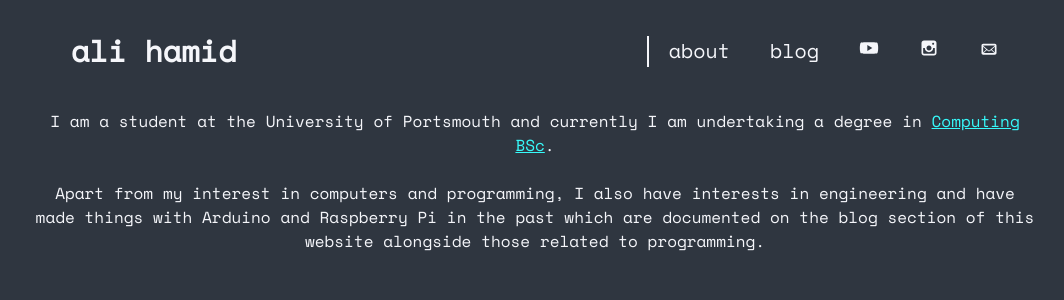
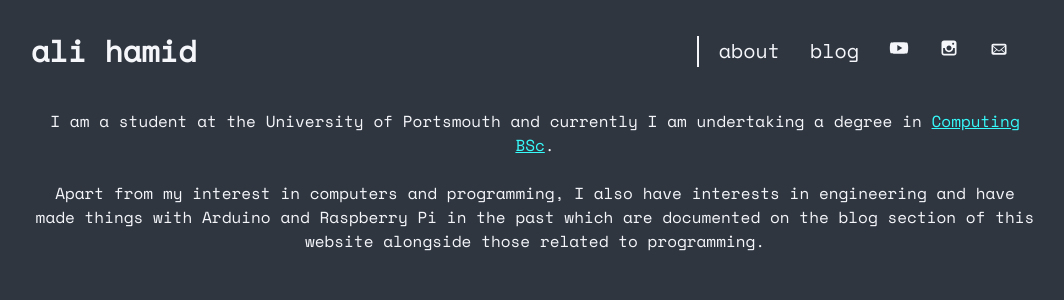
Before and after one commit to al651/alham.co, a React (Create React App) app: page / in a window 1280 px wide. Shown: the top 300 px of the page, without its empty margins (105-1169 px from the left). Built offline with nearby package versions, Linux system fonts and the light colour scheme.

Commit message:
small navbar style changes

```diff
--- a/src/styles/Navbar.css
+++ b/src/styles/Navbar.css
@@ -6,7 +6,12 @@
 .Title { /* Main heading text */
   font-size: 30px;
   font-weight: bold;
-  display: inline;
+  display: flex;
+  justify-content: left;
+}
+
+.titleNav{
+  padding: 0;
 }
 
 .navBar { /* Default nav styles */
@@ -59,7 +64,7 @@
 .navLinks li{
   display: inline;
   cursor: pointer;
-  margin-right: 2em;
+  margin-right: 1.5em;
 }
 
 .active{
```
